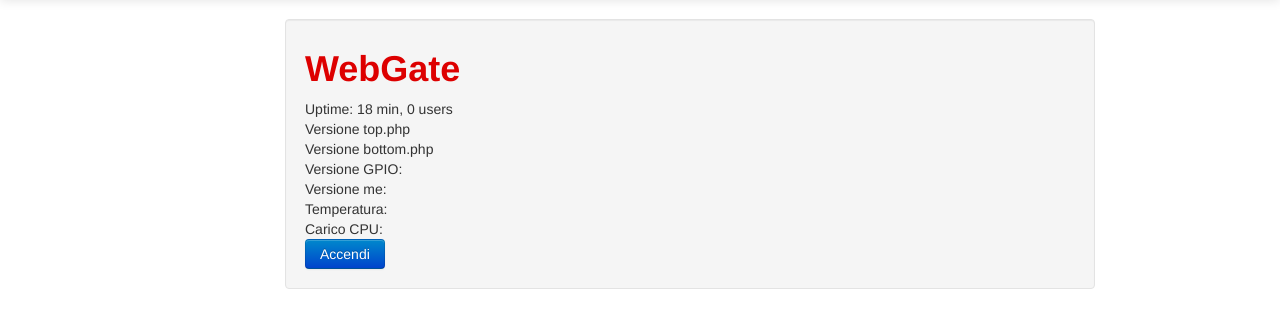
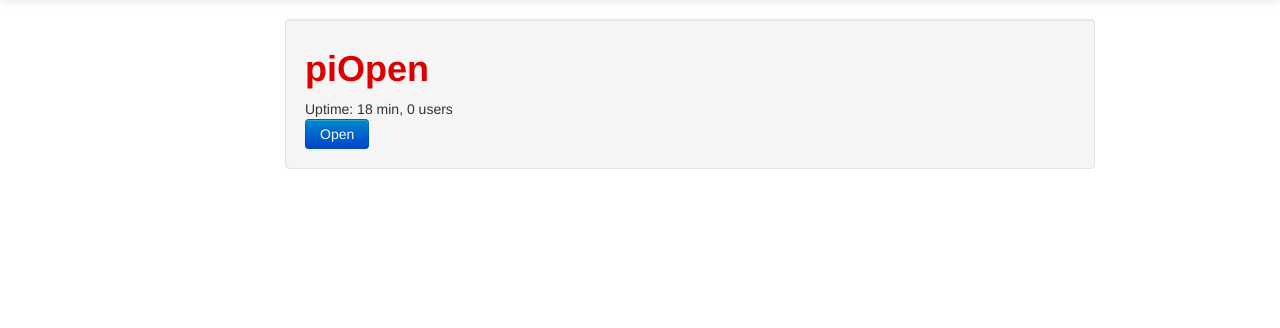
Before and after one commit to teto9001/piOpen, a PHP site: page / in a window 1280 px wide. Shown: the part 41-369 px from the top of the page. Run offline with PHP 8.4, Linux system fonts and the light colour scheme.

Commit message:
Update www/index.php

```diff
--- a/www/index.php
+++ b/www/index.php
@@ -3,27 +3,21 @@
 
     <div class="container">
      <div class="span8 offset2 well">
-      <h1 style="color:#D00;">WebGate</h1>
+      <h1 style="color:#D00;">piOpen</h1>
       Uptime: <?php   $data = shell_exec('uptime');
   $uptime = explode(' up ', $data);
   $uptime = explode(',', $uptime[1]);
   $uptime = $uptime[0].', '.$uptime[1];
   print $uptime; ?><br/>
-      Versione top.php<br/>
-      Versione bottom.php<br/>
-      Versione GPIO:<br/>
-      Versione me:<br/>
-      Temperatura:<br/>
-      Carico CPU:     <br/>
 
-      <a class="btn btn-primary" id="accendi">Accendi</a>
+      <a class="btn btn-primary" id="accendi">Open</a>
       <script>
         $("#accendi").click(function(){
 		$(this).text("...");
             $.ajax({
               url: "includes/accendi.php?tempo=1000"
             }).done(function(data) {
-               $("#accendi").text("OK");
+               $("#accendi").text("Gate now open");
             });
         });
       </script>
```
